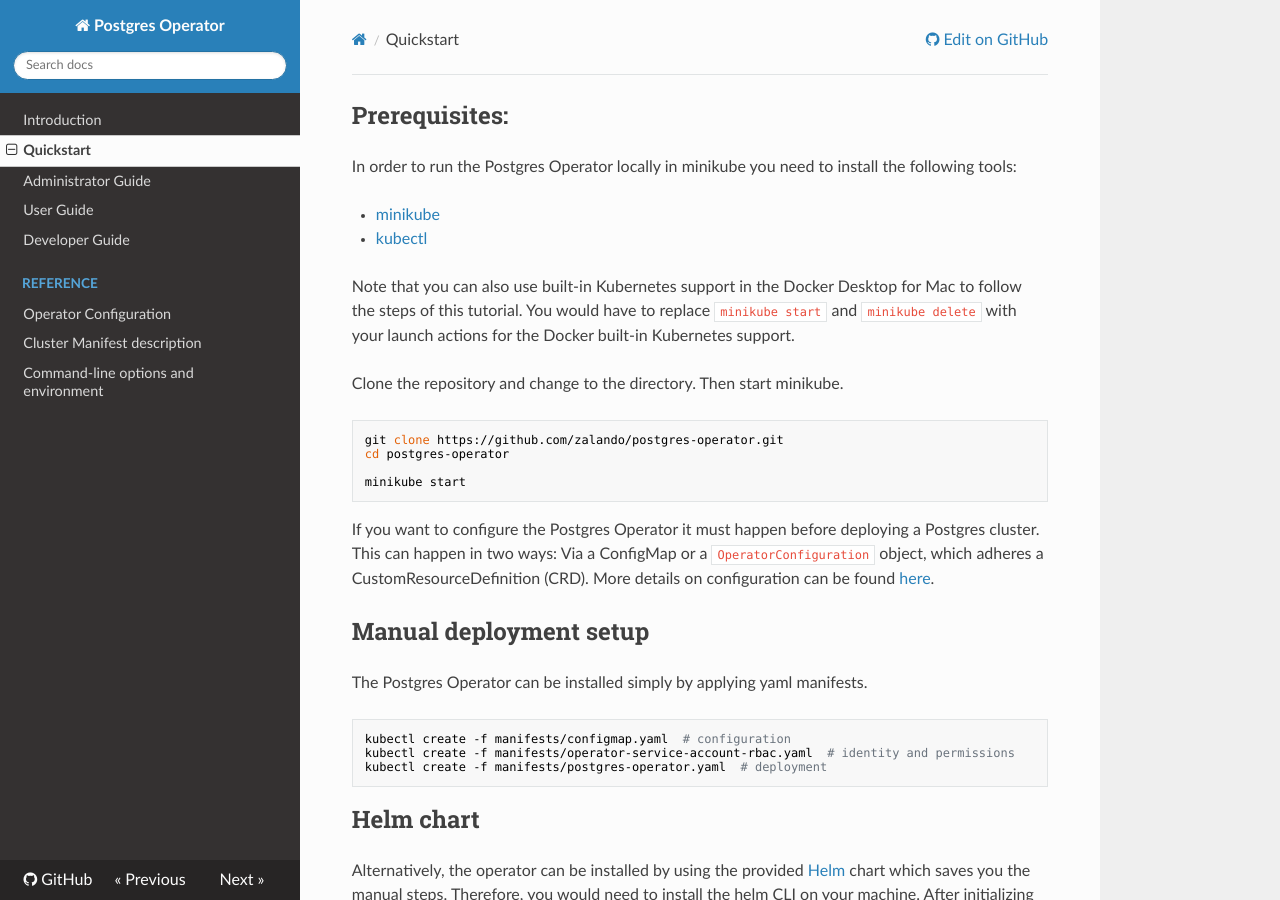
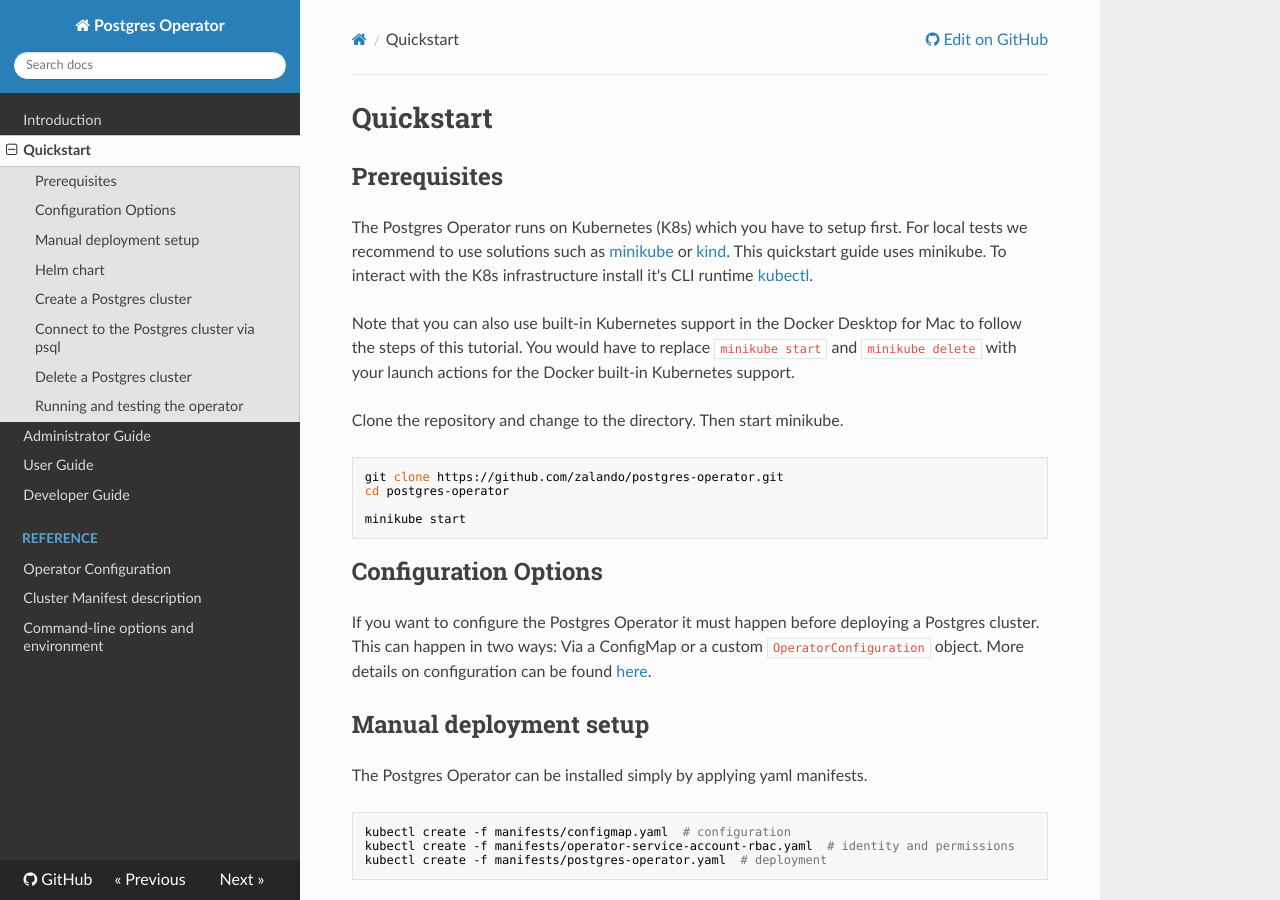
Before and after one commit to zalando/postgres-operator, an MkDocs documentation site: the page built from docs/quickstart.md, in a window 1280 px wide and 900 px high. Built offline with MkDocs 1.6.1, drawn with Linux system fonts in a browser that asks for light colours; nearby versions of some CDN libraries; old or Windows-style settings are respelled for this version of MkDocs; some of the changed text lies outside the part shown.

Commit message:
udpate quickstart

````diff
--- a/docs/quickstart.md
+++ b/docs/quickstart.md
@@ -1,10 +1,11 @@
-## Prerequisites:
+# Quickstart
 
-In order to run the Postgres Operator locally in minikube you need to install
-the following tools:
+## Prerequisites
 
-* [minikube](https://github.com/kubernetes/minikube/releases)
-* [kubectl](https://kubernetes.io/docs/tasks/tools/install-kubectl/#install-kubectl-binary-via-curl)
+The Postgres Operator runs on Kubernetes (K8s) which you have to setup first.
+For local tests we recommend to use solutions such as [minikube](https://github.com/kubernetes/minikube/releases)
+or [kind](https://kind.sigs.k8s.io/). This quickstart guide uses minikube.
+To interact with the K8s infrastructure install it's CLI runtime [kubectl](https://kubernetes.io/docs/tasks/tools/install-kubectl/#install-kubectl-binary-via-curl).
 
 Note that you can also use built-in Kubernetes support in the Docker Desktop
 for Mac to follow the steps of this tutorial. You would have to replace
@@ -20,11 +21,12 @@ cd postgres-operator
 minikube start
 ```
 
+## Configuration Options
+
 If you want to configure the Postgres Operator it must happen before deploying a
-Postgres cluster. This can happen in two ways: Via a ConfigMap or a
-`OperatorConfiguration` object, which adheres a CustomResourceDefinition (CRD).
-More details on configuration can be found [here](reference/operator_parameters.md).
-
+Postgres cluster. This can happen in two ways: Via a ConfigMap or a custom
+`OperatorConfiguration` object. More details on configuration can be found
+[here](reference/operator_parameters.md).
 
 ## Manual deployment setup
 
@@ -118,7 +120,6 @@ kubectl delete postgresql acid-minimal-cluster
 minikube delete
 ```
 
-
 ## Running and testing the operator
 
 The best way to test the operator is to run it in [minikube](https://kubernetes.io/docs/getting-started-guides/minikube/).
@@ -134,10 +135,3 @@ For convenience, we have automated starting the operator and submitting the
 
 Note we provide the `/manifests` directory as an example only; you should
 consider adjusting the manifests to your particular setting.
-
-
-### Configuration Options
-
-The operator can be configured with the provided ConfigMap
-(`manifests/configmap.yaml`) or the operator's own CRD. See
-[developer docs](developer.md) for details.
````
